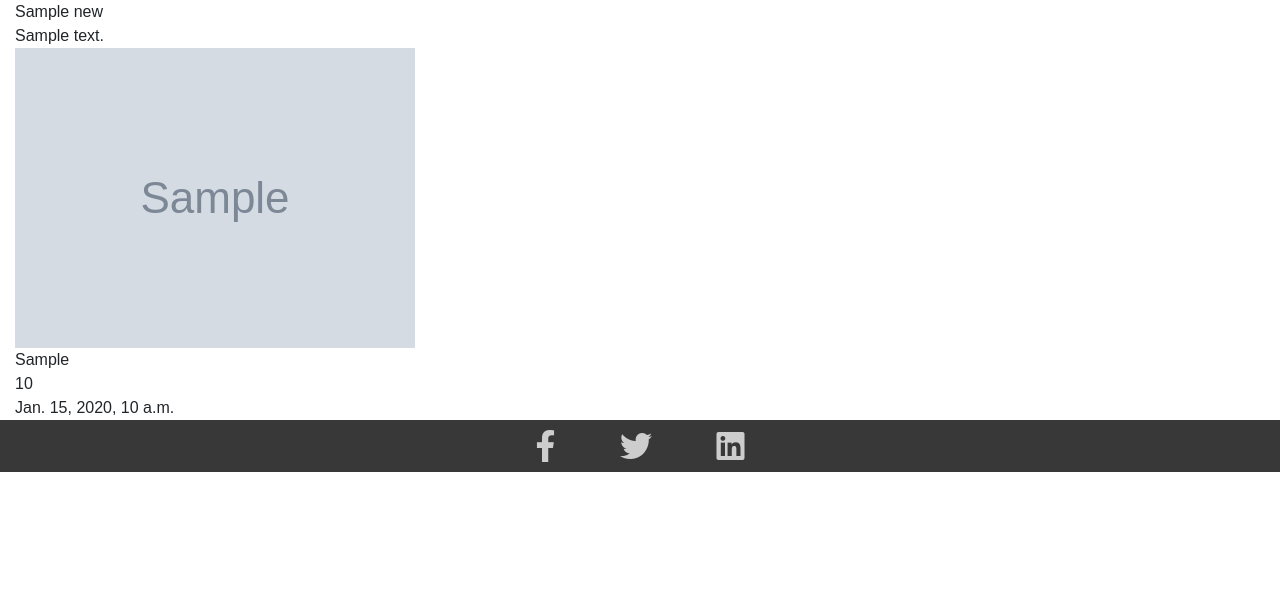
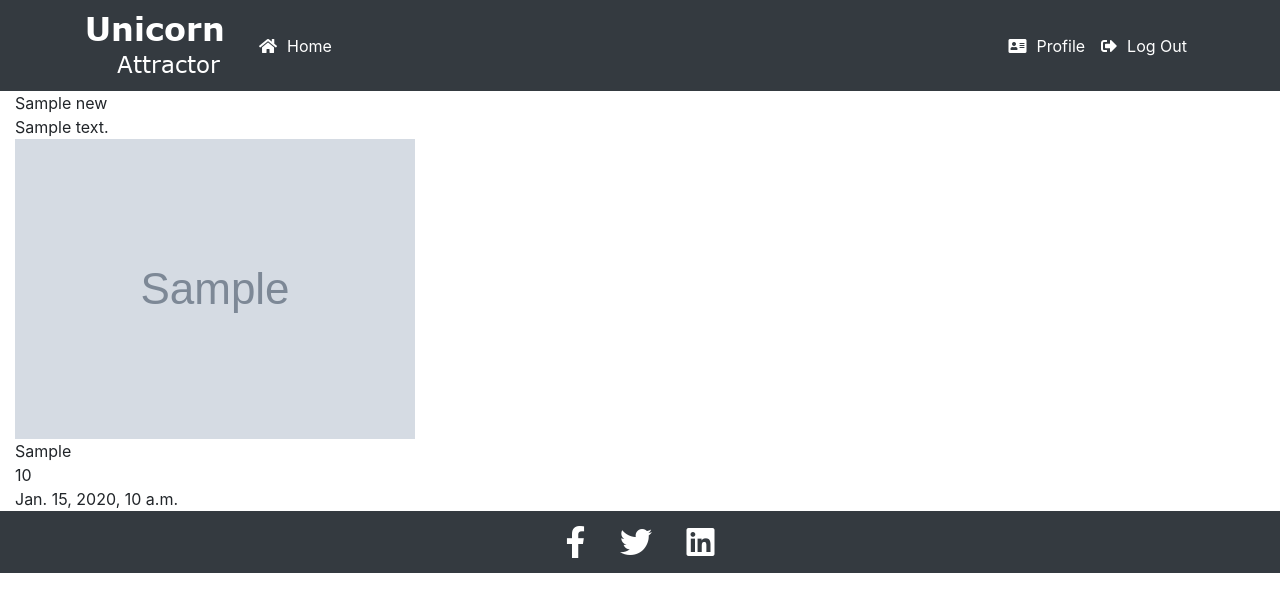
Before and after one commit to krivanpeter/the-issue-tracker, a Django app: page /home/ in a window 1280 px wide. Shown: the top 612 px of the page. Run offline with Django 3.2, Linux system fonts and the light colour scheme; tables that the repository leaves empty hold one stand-in row (values such as "Sample post"); grey boxes marked "Sample" are stand-in pictures; some libraries are stand-ins or nearby versions.

Commit message:
new base.html added for logged in pages, home page's css edited, new base_logged_in's navbar edited

```diff
--- a/news/templates/news.html
+++ b/news/templates/news.html
@@ -1,4 +1,4 @@
-{% extends "base.html" %}
+{% extends "base_logged_in.html" %}
 {% block content %}
 {% for new in news %}
 <img class="row">
--- a/static/css/loggedin.css
+++ b/static/css/loggedin.css
@@ -1,3 +1,50 @@
+/*-----------------NAVBAR-----------------*/
+.nav.navbar {
+    border: 0;
+}
+
+.nav-item {
+    color: white;
+}
+
+.navbar-collapse {
+    background-color: rgba(0, 0, 0, 0.45);
+}
+
+.navbar-dark .navbar-nav .nav-link{
+    color: white;
+}
+.navbar-dark .navbar-nav .nav-link:hover{
+    color: rgba(255, 255, 255, 0.5);
+}
+.logo {
+    background: url("../img/logo.png") no-repeat;
+    display: block;
+    width: 150px;
+    height: 75px;
+}
+
+.navbar-collapse{
+    background-color: transparent;
+}
+
+.navbar-nav{
+    text-align: center;
+}
+
+.fas{
+    margin-right: 10px;
+}
+/*-----------------FOOTER-----------------*/
+.community-pages-footer{
+    background-color: #343a40;
+}
+
+.fab {
+margin: 15px;
+    color: white;
+}
+/*-----------------NEWS-----------------*/
 .news_image{
     width:auto;
     max-height:300px;
--- a/templates/base.html
+++ b/templates/base.html
@@ -9,8 +9,7 @@
     <title>Unicorn Attractor</title>
     <link rel="stylesheet" href="https://stackpath.bootstrapcdn.com/bootstrap/4.3.1/css/bootstrap.min.css" integrity="sha384-ggOyR0iXCbMQv3Xipma34MD+dH/1fQ784/j6cY/iJTQUOhcWr7x9JvoRxT2MZw1T" crossorigin="anonymous">
     <link rel="stylesheet" href="https://use.fontawesome.com/releases/v5.8.1/css/all.css" integrity="sha384-50oBUHEmvpQ+1lW4y57PTFmhCaXp0ML5d60M1M7uH2+nqUivzIebhndOJK28anvf" crossorigin="anonymous">
-    <link rel="stylesheet" href="{% static 'css/custom.css' %}">
-    <link rel="stylesheet" href="{% static 'css/loggedin.css' %}">
+    <link rel="stylesheet" href="{% static 'css/loggedout.css' %}">
 </head>
 
 <body>
--- /dev/null
+++ b/templates/base_logged_in.html
@@ -0,0 +1,63 @@
+{% load staticfiles %}
+<!DOCTYPE html>
+<html lang="en">
+
+<head>
+    <meta charset="UTF-8">
+    <meta name="viewport" content="width=device-width, initial-scale=1.0">
+    <meta http-equiv="X-UA-Compatible" content="ie=edge">
+    <title>Unicorn Attractor</title>
+    <link rel="stylesheet" href="https://stackpath.bootstrapcdn.com/bootstrap/4.3.1/css/bootstrap.min.css"
+          integrity="sha384-ggOyR0iXCbMQv3Xipma34MD+dH/1fQ784/j6cY/iJTQUOhcWr7x9JvoRxT2MZw1T" crossorigin="anonymous">
+    <link rel="stylesheet" href="https://use.fontawesome.com/releases/v5.8.1/css/all.css"
+          integrity="sha384-50oBUHEmvpQ+1lW4y57PTFmhCaXp0ML5d60M1M7uH2+nqUivzIebhndOJK28anvf" crossorigin="anonymous">
+    <link rel="stylesheet" href="{% static 'css/loggedin.css' %}">
+</head>
+
+<body>
+<nav class="navbar navbar-dark bg-dark navbar-expand-md">
+    <div class="container">
+        <a class="navbar-brand logo" href="{% url 'news' %}"></a>
+        <button class="navbar-toggler" type="button" data-toggle="collapse" data-target="#navbarToggler"
+                aria-controls="navbarToggler" aria-expanded="false" aria-label="Toggle navigation">
+            <span class="navbar-toggler-icon"></span>
+        </button>
+        <div class="collapse navbar-collapse" id="navbarToggler">
+            <ul class="navbar-nav mr-auto mt-2 mt-lg-0">
+                <li class="nav-item">
+                    <a class="nav-link" href="{% url 'index' %}"><i class="fas fa-home"></i>Home</a>
+                </li>
+            </ul>
+            <ul class="navbar-nav navbar-right">
+                <li class="nav-item">
+                    <a class="nav-link" href="{% url 'profile' %}"><i class="fas fa-address-card"></i>Profile</a>
+                </li>
+                <li class="nav-item">
+                    <a class="nav-link" href="{% url 'logout' %}"><i class="fas fa-sign-out-alt"></i>Log Out</a>
+                </li>
+            </ul>
+        </div>
+    </div>
+</nav>
+{% block content %}
+{% endblock %}
+
+<footer class="community-pages-footer">
+    <div class="d-flex justify-content-center">
+        <div>
+            <a href="#"><i class="fab fa-facebook-f fa-2x"></i></a>
+            <a href="#"><i class="fab fa-twitter fa-2x"></i></a>
+            <a href="#"><i class="fab fa-linkedin fa-2x"></i></a>
+        </div>
+    </div>
+</footer>
+</body>
+<script src="https://code.jquery.com/jquery-3.3.1.js" integrity="sha256-2Kok7MbOyxpgUVvAk/HJ2jigOSYS2auK4Pfzbm7uH60="
+        crossorigin="anonymous"></script>
+<script src="https://cdnjs.cloudflare.com/ajax/libs/popper.js/1.14.7/umd/popper.min.js"
+        integrity="sha384-UO2eT0CpHqdSJQ6hJty5KVphtPhzWj9WO1clHTMGa3JDZwrnQq4sF86dIHNDz0W1"
+        crossorigin="anonymous"></script>
+<script src="https://stackpath.bootstrapcdn.com/bootstrap/4.3.1/js/bootstrap.min.js"
+        integrity="sha384-JjSmVgyd0p3pXB1rRibZUAYoIIy6OrQ6VrjIEaFf/nJGzIxFDsf4x0xIM+B07jRM"
+        crossorigin="anonymous"></script>
+</html>
```
Also changed, not shown: static/css/loggedout.css (renamed from static/css/custom.css).
